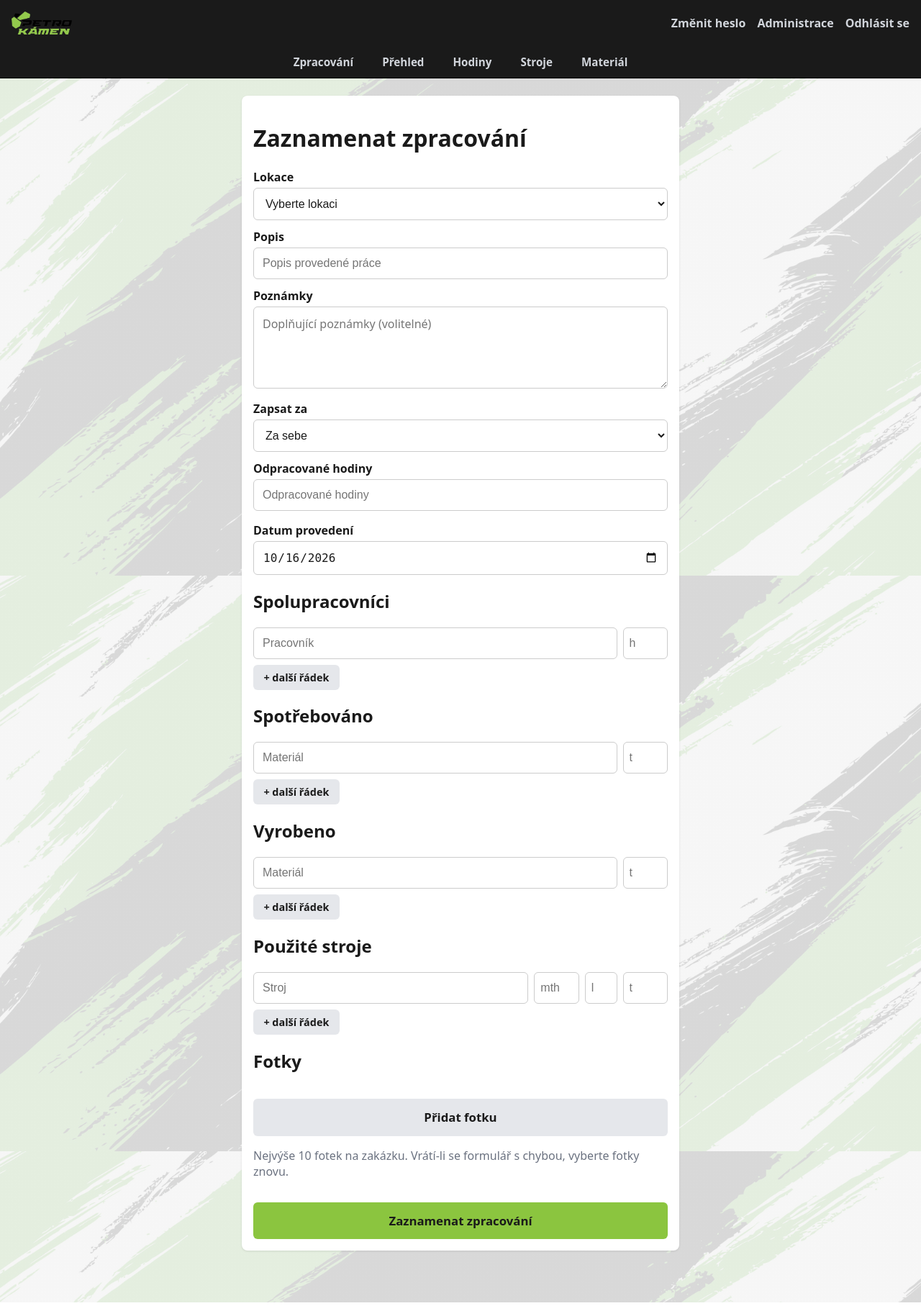
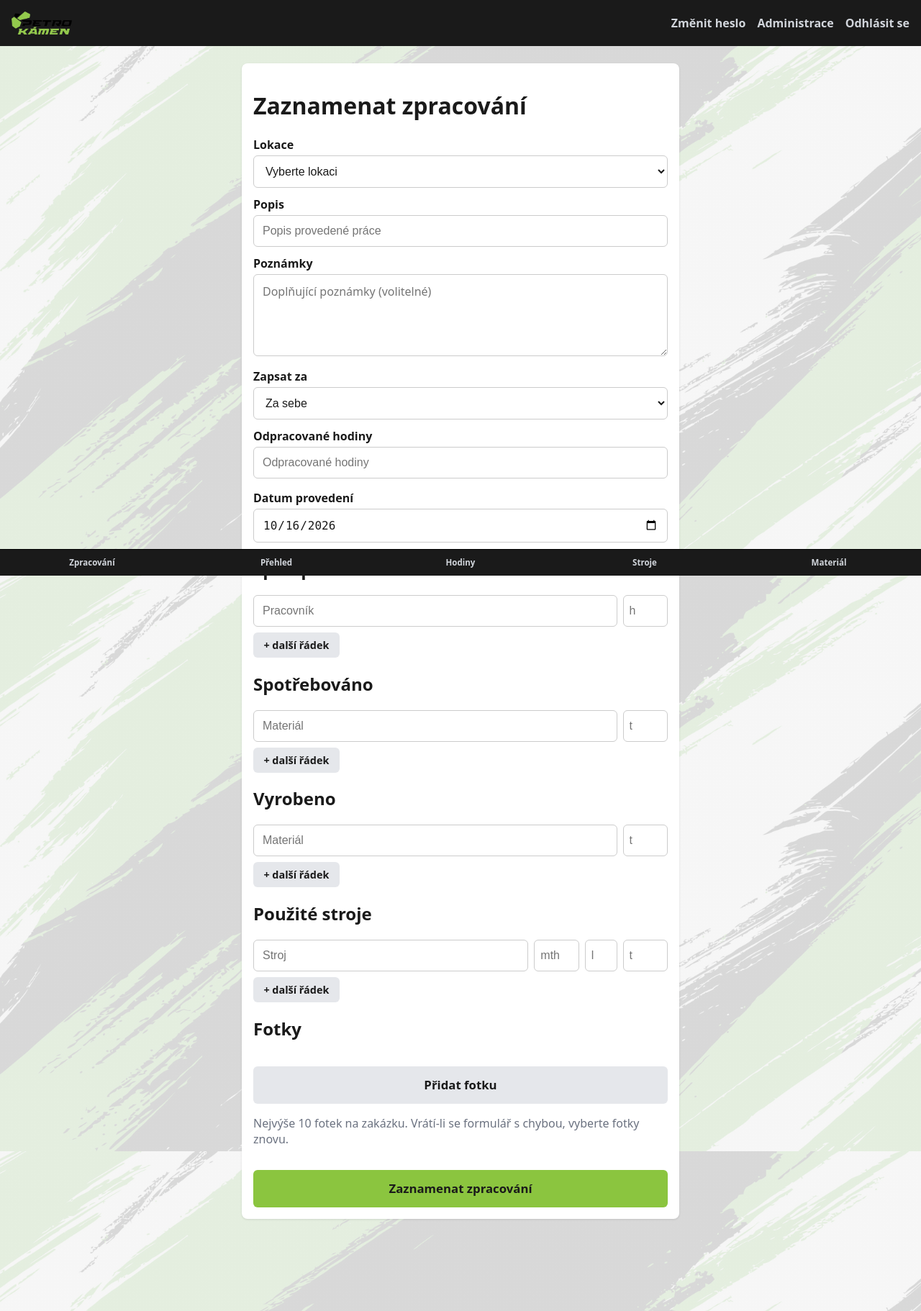
Before and after one commit to janmdvoracek/MaterialInventory, a Django app: page / in a window 1280 px wide. Shown: the whole page at 72% size. Run offline with Django 5.2, Linux system fonts and the light colour scheme; the visitor is signed in with stand-in values (Sample User, id 1); data comes from the database, SQL or seed files in the repository; data that the repository does not hold is empty.

Commit message:
Kept the bottom nav on desktop
The desktop block no longer turns the nav into a top bar; it only widens
main and lays the filter fields side by side.

Co-Authored-By: Claude Opus 5.5 <noreply@anthropic.com>

```diff
--- a/static/css/app.css
+++ b/static/css/app.css
@@ -330,38 +330,14 @@ tr.row-pending > td { background: var(--row-pending-bg); }
 .job-photo { display: block; max-width: 100%; height: auto; margin: 0 auto; }
 
 /* Desktop layout: the same markup, rearranged from 900px up. Below that
-   everything above applies unchanged (phones, portrait tablets).
-   - body becomes a grid so the nav, last in the source, can sit under the
-     header as a sticky top bar instead of a fixed bottom one.
+   everything above applies unchanged (phones, portrait tablets). The bottom
+   nav stays as it is on every width.
    - main widens to 640px, and to 1200px on pages that set
      `{% block main_class %}wide{% endblock %}` (the reports and Přehled).
-     `width: 100%` because a grid item with auto margins otherwise shrinks
-     to its content.
    - The filter card lays its fields side by side; a field's errorlist,
      which Django renders before the field's <p>, takes a row of its own. */
 @media (min-width: 900px) {
-    body {
-        display: grid;
-        grid-template-rows: auto auto 1fr;
-        min-height: 100vh;
-        padding-bottom: 2rem;
-    }
-    header { grid-row: 1; }
-    nav.bottom {
-        grid-row: 2;
-        position: sticky;
-        top: 0;
-        z-index: 10;
-        justify-content: center;
-        border-top: none;
-        border-bottom: 1px solid var(--chrome-border);
-    }
-    nav.bottom a {
-        flex: 0 0 auto;
-        padding: 0.8rem 1.25rem;
-        font-size: 0.95rem;
-    }
-    main { grid-row: 3; width: 100%; max-width: 640px; padding: 1.5rem 1rem; }
+    main { max-width: 640px; padding: 1.5rem 1rem; }
     main.wide { max-width: 1200px; }
     .filter-form {
         display: grid;
```
Also changed, not shown: CLAUDE.md (+1 -1 lines), docs/architecture.md (+1 -1 lines).
